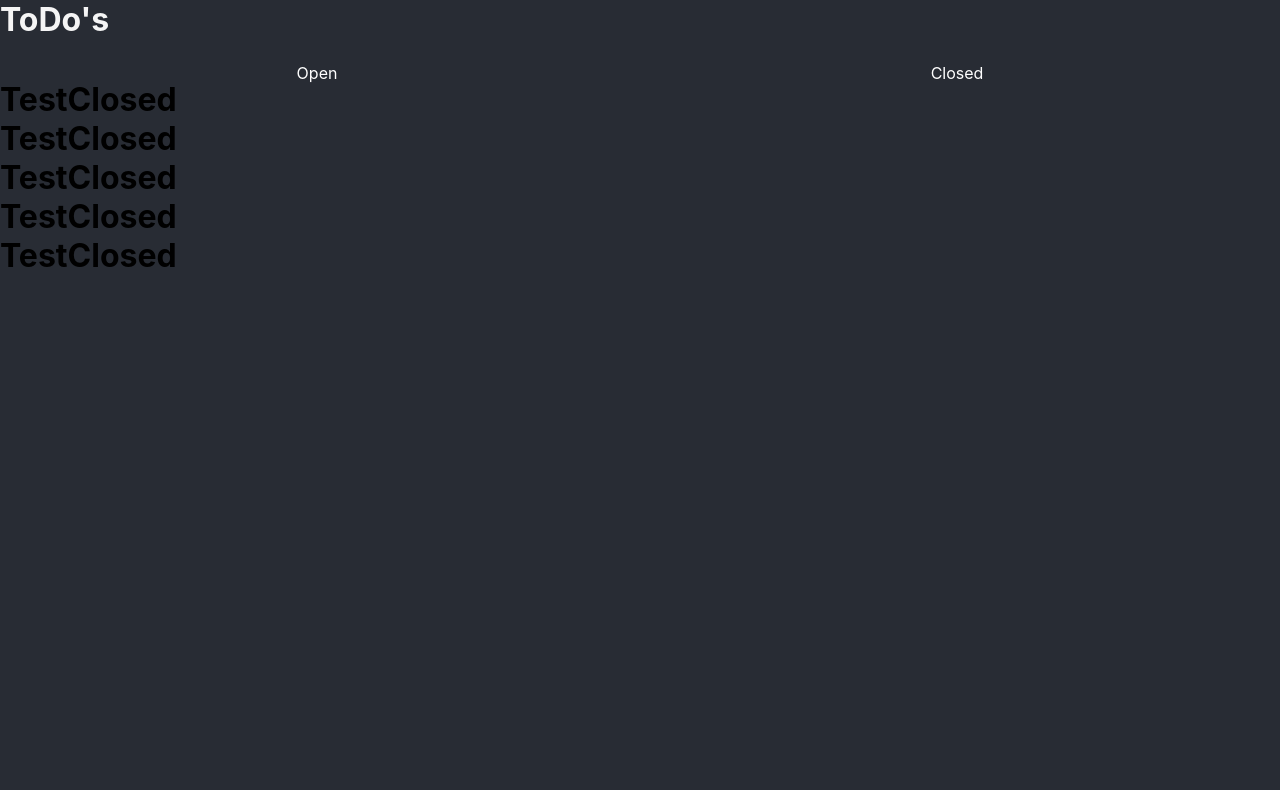
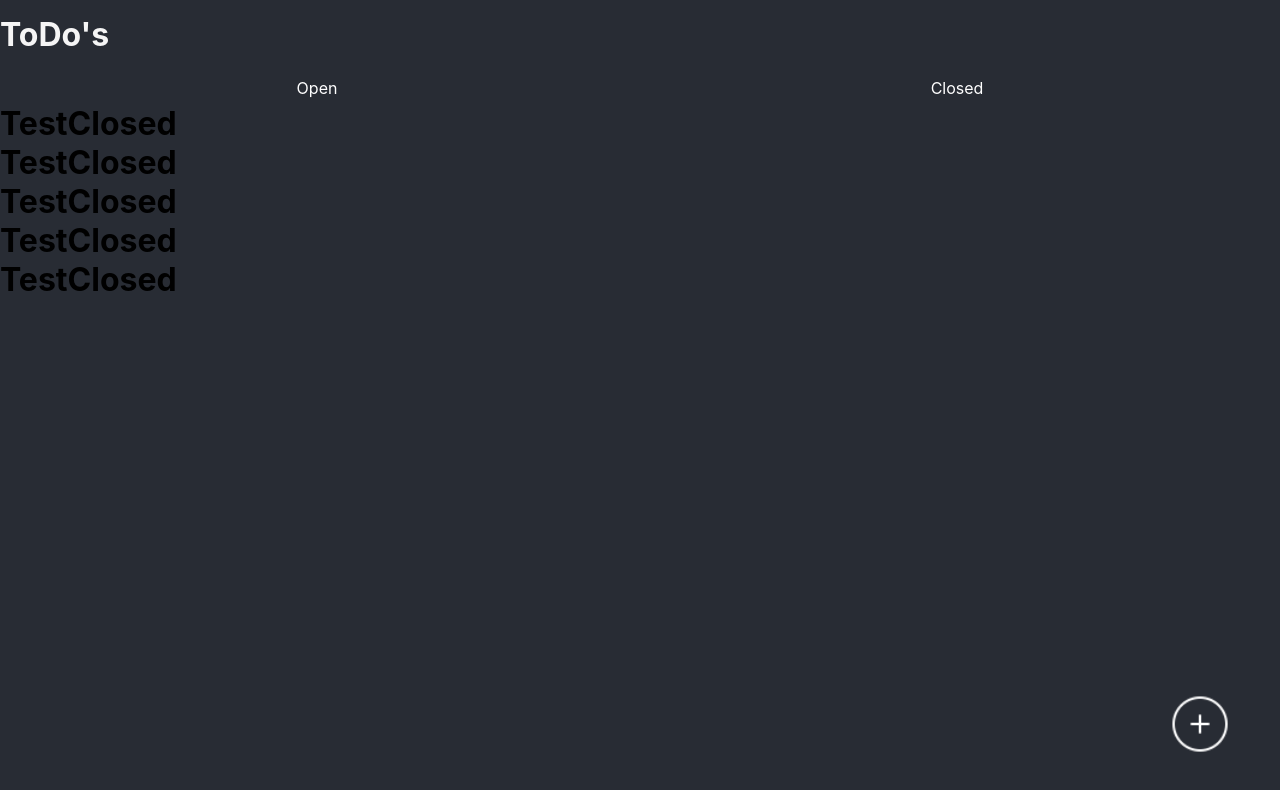
Before and after one commit to ccano2011/msa-assessment, a React (Create React App) app: page /closed in a window 1280 px wide. Shown: the top 790 px of the page. Built offline with nearby package versions, Linux system fonts and the light colour scheme.

Commit message:
regular commit

```diff
--- a/package.json
+++ b/package.json
@@ -9,6 +9,7 @@
     "axios": "^0.21.1",
     "react": "^17.0.2",
     "react-dom": "^17.0.2",
+    "react-icons": "^4.2.0",
     "react-router-dom": "^5.2.0",
     "react-scripts": "^1.1.5",
     "styled-components": "^5.3.0",
--- a/src/App.js
+++ b/src/App.js
@@ -1,13 +1,22 @@
-import React from 'react'
+import React, { useState } from 'react'
 import './App.css';
 import Nav from "./shared/Nav.jsx"
+import AddTask from './screens/AddTask';
 import Open from "./screens/Open.jsx"
 import Closed from "./screens/Closed.jsx"
+import Add from "./buttons/Add.jsx"
 import { Switch, Route } from 'react-router-dom'
 
 function App() {
+  const [isOpen, setIsOpen] = useState(false)
+  const toggle = () => {
+    setIsOpen(!isOpen)
+  }
+  isOpen ? console.log('its open') : console.log('its closed');
+
   return (
     <div className="App">
+      <AddTask isOpen={isOpen} toggle={toggle} >
         <Nav />
         <Switch>
           <Route exact path='/'>
@@ -17,7 +26,9 @@ function App() {
             <Closed />
           </Route>
         </Switch>
-    </div>
+        <Add toggle={toggle} />
+      </AddTask>
+    </div >
   );
 }
 
--- /dev/null
+++ b/src/buttons/Add.jsx
@@ -0,0 +1,22 @@
+import React from 'react';
+import image from '../Assets/add.png';
+import styled from 'styled-components';
+
+const Button = styled.div`
+    display: flex;
+    flex-direction: row-reverse;
+    margin-top: -50px;
+    margin-right:50px;
+    height: 60px;
+    width: auto;
+`
+
+function Add({ toggle }) {
+    return (
+        <Button>
+            <img src={image} alt="add" onClick={toggle}></img>
+        </Button>
+    );
+}
+
+export default Add;
--- /dev/null
+++ b/src/screens/AddTask.jsx
@@ -0,0 +1,53 @@
+import React from 'react';
+import styled from 'styled-components';
+import { Link } from 'react-router-dom' //This is an alias to workaround { Link } declarations
+
+const SidebarContainer = styled.aside` //aside is an HTML element that is meant to be an acutal aside to the text content
+@media screen and (min-width:769px){
+display:none;
+}
+position: fixed;
+z-index:999;
+width:100%;
+height: 80vh;
+background:black;
+align-items: center;
+border-radius: 15px;
+bottom:0;
+left:0;
+transition: 0.3s ease-in-out;
+opacity: ${({ isOpen }) => (isOpen ? '100%' : '0')};
+bottom:${({ isOpen }) => (isOpen ? '0' : '-100%')};
+`;
+
+const SidebarWrapper = styled.div`
+display: none;
+@media screen and (max-width:768px){
+    display: grid;
+}
+.ls{
+    color:white;
+}
+`;
+const SidebarMenu = styled.ul`
+display: grid;
+grid-template-columns:1fr;
+grid-template-rows: repeat(6, 100px);
+padding-left:0;
+text-align: center;
+`;
+
+
+function AddTask({ children, isOpen, toggle }) {
+    return (
+        <div>
+            <SidebarContainer isOpen={isOpen} onClick={toggle}>
+                <SidebarWrapper>
+                    <div className="ls">test</div>
+                </SidebarWrapper>
+            </SidebarContainer>
+            {children} </div>
+    );
+}
+
+export default AddTask;
--- a/src/screens/Closed.jsx
+++ b/src/screens/Closed.jsx
@@ -3,6 +3,7 @@ import styled from 'styled-components';
 
 const ClosedStyle = styled.div`
 min-height:80vh;
+
 `
 
 function Closed() {
--- a/src/shared/Nav.jsx
+++ b/src/shared/Nav.jsx
@@ -4,9 +4,11 @@ import { Link } from 'react-router-dom';
 
 const NavStyling = styled.div`
 height: 10vh;
+margin-bottom: 3vh;
 `
 
 const Title = styled.h1`
+padding-top: 15px;
 color:whitesmoke;
 `
 
```
Also changed, not shown: src/Assets/add.png (added), 1 other file (tests, documents, lock files or other folders). Lines whose indentation alone changed are shown as unchanged.
